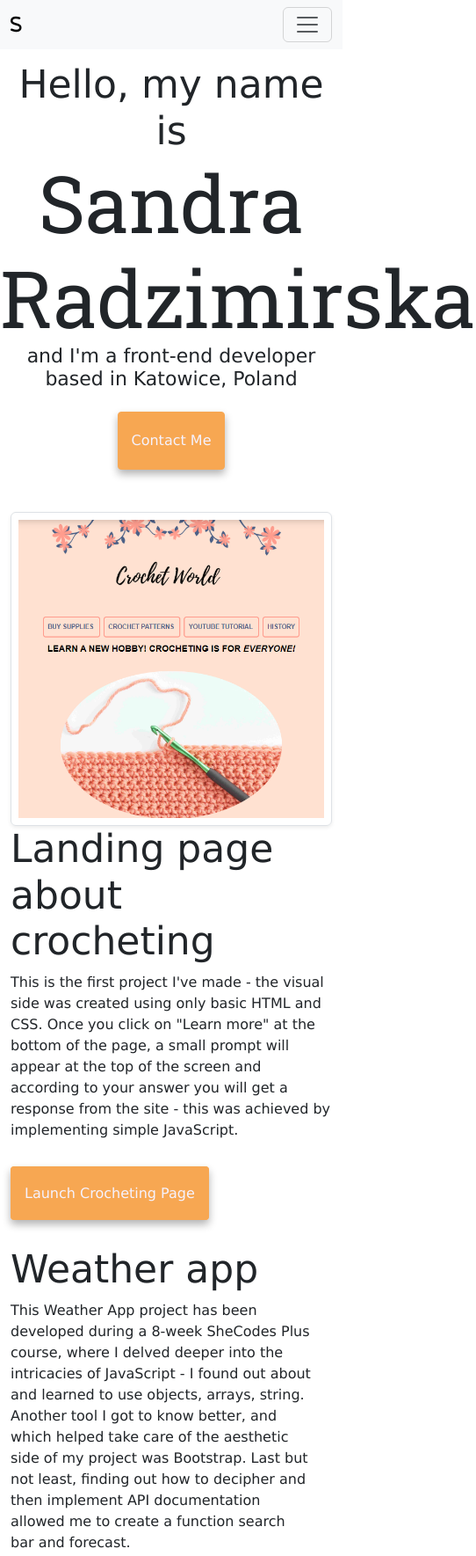
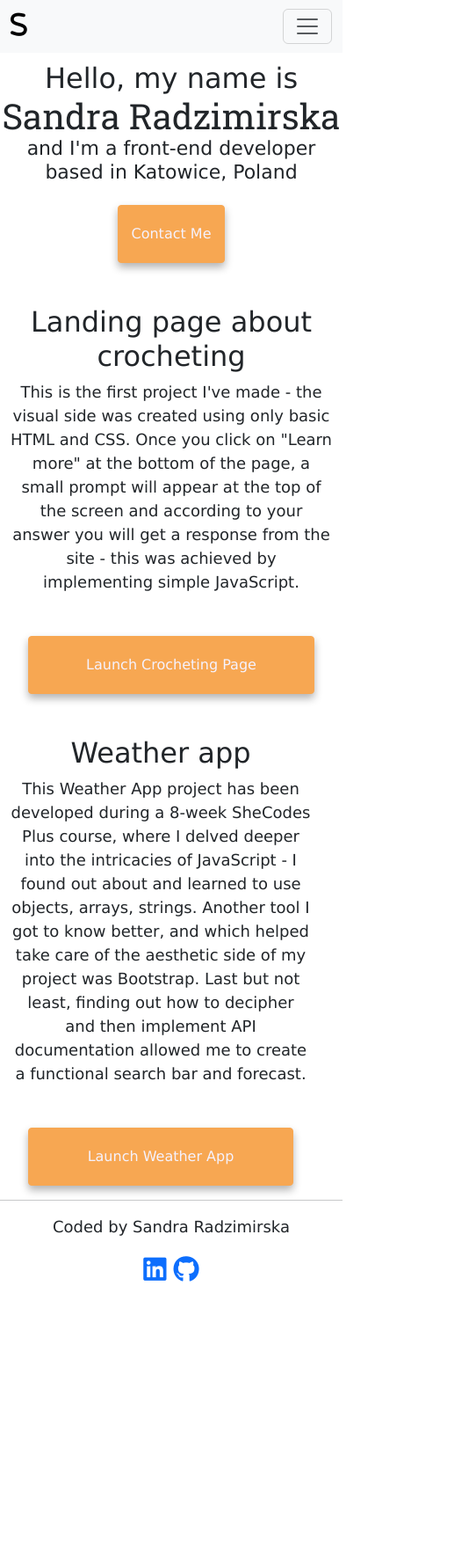
Before and after one commit to radzimirskasandra/responsive-portfolio-project, a plain HTML site: page index.html in a window 390 px wide. Shown: the top 1769 px of the page at 88% size, 542 px wide, since content can reach past the window. After the commit the page ends 1492 px from the top, so only its background shows below. Drawn offline with nearby package versions, Linux system fonts and the light colour scheme.

Commit message:
CSS media query + footer
added specific CSS media queries to make the site responsive on smaller devices + added a footer with LinkedIn and GitHub icons/links that lead to my personal sites + updated basic SEO

```diff
--- a/index.html
+++ b/index.html
@@ -4,7 +4,11 @@
     <meta charset="UTF-8" />
     <meta http-equiv="X-UA-Compatible" content="IE=edge" />
     <meta name="viewport" content="width=device-width, initial-scale=1.0" />
-    <title>Document</title>
+    <meta
+      name="description"
+      content="I am a front-end developer from Katowice, Poland. This site contains my portfolio, basic information and contact details"
+    />
+    <title>Sandra Radzimirska, a front-end developer from Poland</title>
     <link
       href="https://cdn.jsdelivr.net/npm/bootstrap@5.3.0-alpha1/dist/css/bootstrap.min.css"
       rel="stylesheet"
@@ -48,14 +52,26 @@
           </button>
           <div class="collapse navbar-collapse" id="navbarNavAltMarkup">
             <div class="navbar-nav">
-              <a class="nav-link active" aria-current="page" href="/index.html"
+              <a
+                class="nav-link active"
+                aria-current="page"
+                href="/index.html"
+                title="Homepage"
                 >Homepage</a
               >
-              <a class="nav-link active" href="/about-me.html">About me</a>
-              <a class="nav-link active" href="/my-projects.html"
+              <a class="nav-link active" href="/about-me.html" title="About me"
+                >About me</a
+              >
+              <a
+                class="nav-link active"
+                href="/my-projects.html"
+                title="My projects"
                 >My projects</a
               >
-              <a class="nav-link active" href="/about-me.html#contact-me"
+              <a
+                class="nav-link active"
+                href="/about-me.html#contact-me"
+                title="Contact me"
                 >Contact me</a
               >
             </div>
@@ -79,12 +95,12 @@
           <img
             src="/images/crochet-world.png"
             alt="Image of a page about crocheting"
-            class="img-fluid rounded shadow-sm p-2 border"
+            class="img-fluid rounded shadow-sm p-2 border homepage-photo"
           />
         </div>
         <div class="col-sm-6">
           <h2>Landing page about crocheting</h2>
-          <p class="mt-2">
+          <p class="mt-2 text-left">
             This is the first project I've made - the visual side was created
             using only basic HTML and CSS. Once you click on "Learn more" at the
             bottom of the page, a small prompt will appear at the top of the
@@ -104,14 +120,14 @@
         <div class="row mt-5">
           <div class="col-sm-6">
             <h2>Weather app</h2>
-            <p class="mt-2">
+            <p class="mt-2 text-left">
               This Weather App project has been developed during a 8-week
               SheCodes Plus course, where I delved deeper into the intricacies
               of JavaScript - I found out about and learned to use objects,
-              arrays, string. Another tool I got to know better, and which
+              arrays, strings. Another tool I got to know better, and which
               helped take care of the aesthetic side of my project was
               Bootstrap. Last but not least, finding out how to decipher and
-              then implement API documentation allowed me to create a function
+              then implement API documentation allowed me to create a functional
               search bar and forecast.
             </p>
             <div class="mt-5">
@@ -128,11 +144,27 @@
             <img
               src="/images/weather-app-JS.png"
               alt="Image of a weather app"
-              class="img-fluid rounded shadow-sm p-2 border"
+              class="img-fluid rounded shadow-sm p-2 border homepage-photo"
             />
           </div>
         </div>
       </div>
     </div>
+    <hr />
+    <p class="centered">Coded by Sandra Radzimirska</p>
+    <footer class="d-flex justify-content-center mt-2">
+      <a
+        href="https://www.linkedin.com/in/sandra-radzimirska-552768246/"
+        target="_blank"
+        title="Link to my LinkedIn profile"
+        ><i class="fa-brands fa-linkedin p-1"></i
+      ></a>
+      <a
+        href="https://github.com/radzimirskasandra"
+        target="_blank"
+        title="Link to my GitHub"
+        ><i class="fa-brands fa-github p-1"></i
+      ></a>
+    </footer>
   </body>
 </html>
--- a/styles.css
+++ b/styles.css
@@ -7,7 +7,7 @@
 body {
   font-family: "Lucida Grande", "Lucida Sans Unicode", sans-serif;
   margin-top: 70px;
-  margin-bottom: 50px;
+  margin-bottom: 30px;
 }
 
 h1 {
@@ -54,3 +54,37 @@ h3 {
   border: 1px solid var(--primary-color);
   border-radius: 4px;
 }
+
+i {
+  font-size: 30px;
+}
+
+@media (max-width: 576px) {
+  .homepage-photo {
+    display: none;
+  }
+
+  h1 {
+    text-align: center;
+    font-size: 40px;
+  }
+
+  h2 {
+    font-size: 32px;
+    text-align: center;
+  }
+
+  p {
+    font-size: 18px;
+  }
+
+  .text-left {
+    text-align: center;
+  }
+
+  .primary-link {
+    display: block;
+    text-align: center;
+    margin: 0 20px;
+  }
+}
```
